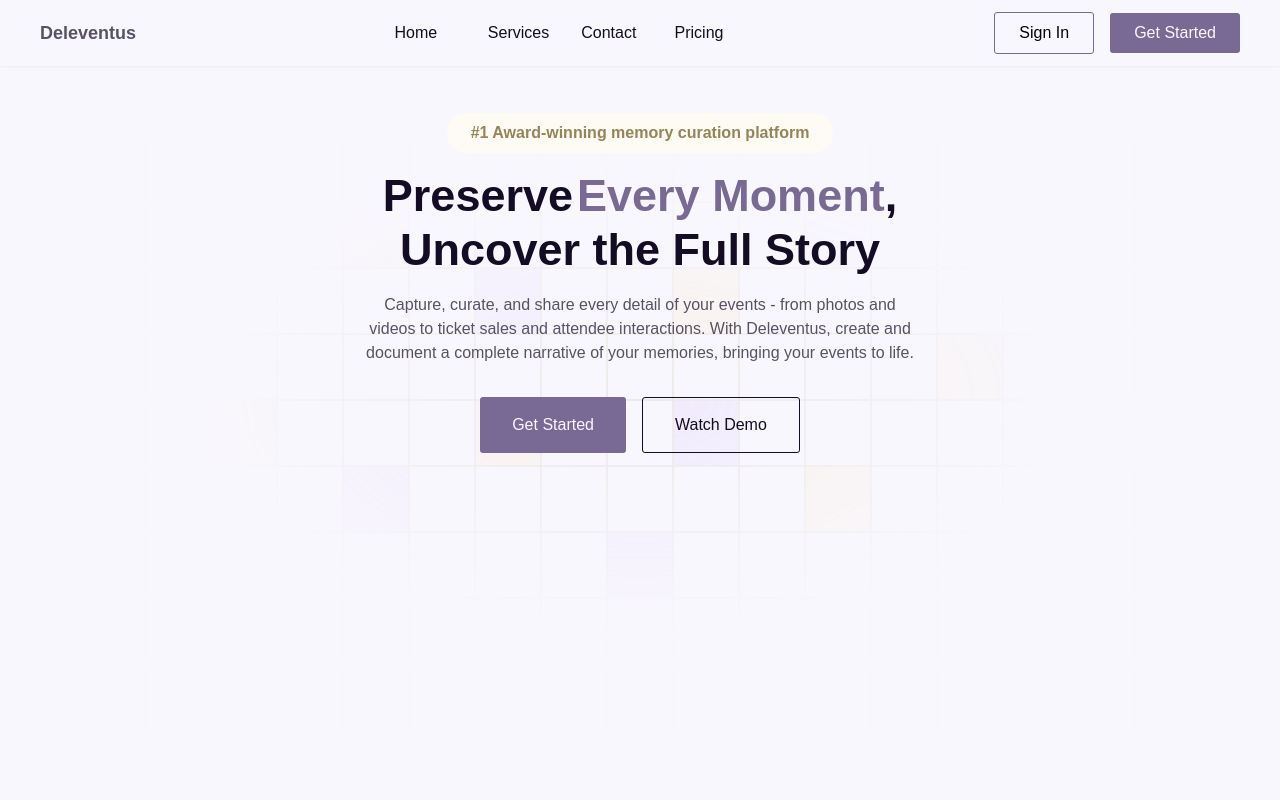
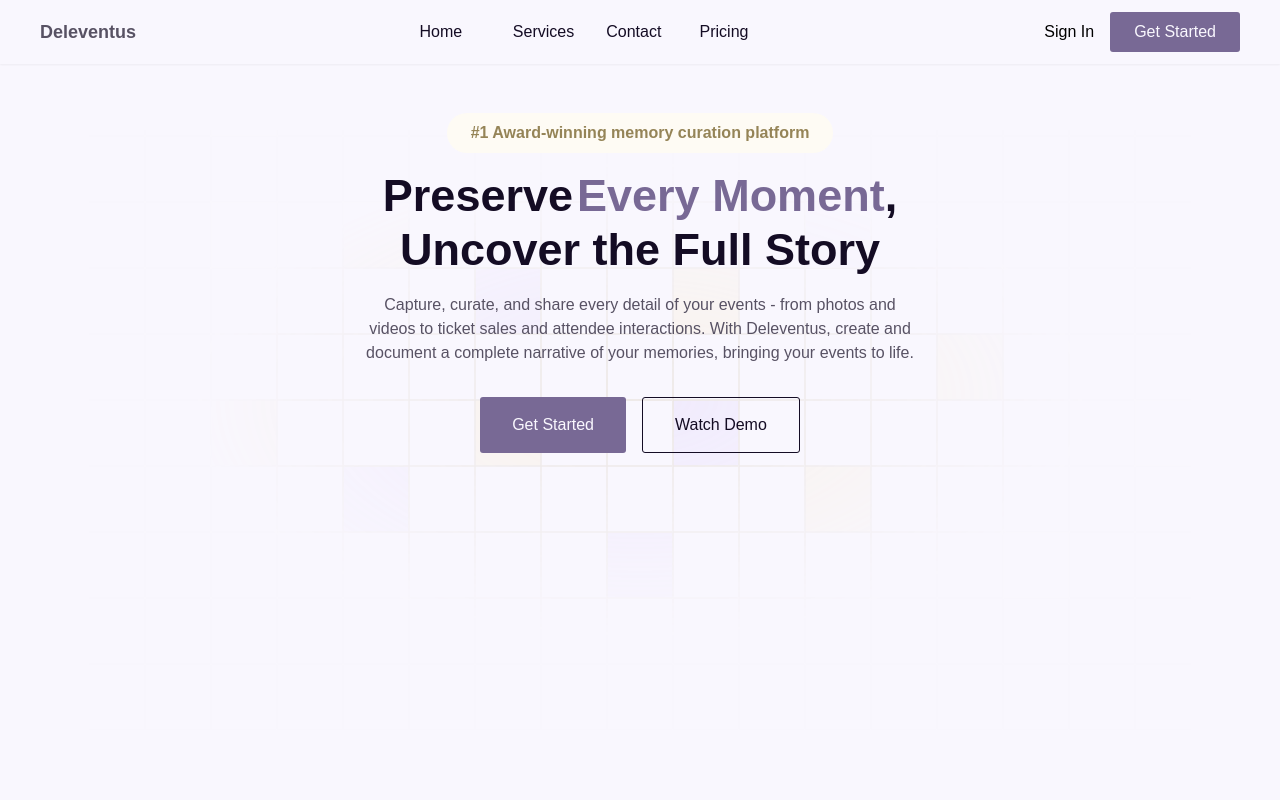
Before and after one commit to firerum/deleventus-frontend, a Next.js app: page / in a window 1280 px wide. Shown: the top 800 px of the page. Built offline with nearby package versions, Linux system fonts and the light colour scheme; a web font is replaced by a local one.

Commit message:
experimenting with framer motion

```diff
--- a/package.json
+++ b/package.json
@@ -10,6 +10,7 @@
     },
     "dependencies": {
         "autoprefixer": "10.4.14",
+        "framer-motion": "^10.12.21",
         "next": "^13.4.9",
         "next-auth": "^4.22.1",
         "postcss": "8.4.23",
--- a/src/layouts/Nav.jsx
+++ b/src/layouts/Nav.jsx
@@ -58,11 +58,9 @@ const Nav = () => {
             {/* <select name="" id="">
                 <option value=""></option>
             </select> */}
+
             <div className="ml-auto flex items-center gap-4 font-medium ">
-                <Link
-                    href="/signin"
-                    className="py-2 px-6 rounded-default border-1 border-btn-color"
-                >
+                <Link href="/signin" className="py-2">
                     Sign In
                 </Link>
                 <Link
--- /dev/null
+++ b/src/sections/landing-page/Animation/HomeAnimation.jsx
@@ -0,0 +1,49 @@
+import React from 'react';
+import { useState, useEffect, useRef } from 'react';
+import {
+    motion,
+    useScroll,
+    useTransform,
+    useInView,
+    useAnimation,
+    useIsPresent,
+} from 'framer-motion';
+
+export const HomeAnimation = ({ children }) => {
+    const targetRef = useRef(null);
+    /* Framer motion initialization */
+    const isInView = useInView(targetRef);
+    const { scrollYProgress } = useScroll({
+        target: targetRef,
+        offset: ['start end', 'end start'],
+    });
+
+    const switchAnimation = useAnimation();
+    const slideControl = useAnimation();
+    const opacity = useTransform(scrollYProgress, [0, 0.5], [1, 0]);
+
+    useEffect(() => {
+        if (useInView) {
+            switchAnimation.start('visible');
+            slideControl.start('visible');
+        }
+    }, [useInView]);
+
+    return (
+        <motion.div
+            ref={targetRef}
+            variants={{
+                hidden: { opacity: 0, y: 75 },
+                visible: { opacity: 1, y: 0 },
+            }}
+            initial="hidden"
+            animate={switchAnimation}
+            transition={{
+                duration: 0.5,
+                delay: 0.25,
+            }}
+        >
+            {children}
+        </motion.div>
+    );
+};
--- a/src/sections/landing-page/Home.jsx
+++ b/src/sections/landing-page/Home.jsx
@@ -13,6 +13,7 @@ import { FirstProcess } from './getting-started/FirstProcess';
 import { SecondProcess } from './getting-started/SecondProcess';
 import { ThirdProcess } from './getting-started/ThirdProcess';
 import { FourthProcess } from './getting-started/FourthProcess';
+import { Banner, HomeAnimation } from './Animation/HomeAnimation';
 
 const processCard = [
     {
@@ -46,9 +47,11 @@ const processCard = [
 ];
 
 export default function Home() {
+    /* count to change get started step on button click */
     const [count, setCount] = useState(0);
 
     return (
+        <HomeAnimation>
             <div className="px-6 md:text-center md:px-16">
                 <section className="banner bg-pry-purple text-center xl:h-screen pt-24 px-6 md:px-16 -mx-6 md:-mx-16 ">
                     <div>
@@ -64,11 +67,11 @@ export default function Home() {
                             , <br /> Uncover the Full Story
                         </h1>
                         <p className="my-4 max-w-3xl mx-auto">
-                        Capture, curate, and share every detail of your events -
-                        from photos and videos to ticket sales and attendee
-                        interactions. With Deleventus, create and document a
-                        complete narrative of your memories, bringing your
-                        events to life.
+                            Capture, curate, and share every detail of your
+                            events - from photos and videos to ticket sales and
+                            attendee interactions. With Deleventus, create and
+                            document a complete narrative of your memories,
+                            bringing your events to life.
                         </p>
                     </div>
                     <div className="flex flex-col justify-center md:flex-row gap-4 mt-8">
@@ -88,9 +91,9 @@ export default function Home() {
                         </h2>
                         <p>
                             Getting started is a breeze - sign up for free and
-                        embark on your event planning venture. Start your event
-                        planning journey with ease and unlock the potential of
-                        our platform.
+                            embark on your event planning venture. Start your
+                            event planning journey with ease and unlock the
+                            potential of our platform.
                         </p>
                     </div>
                     <div className="pointer-events-none">
@@ -104,7 +107,7 @@ export default function Home() {
                             <FourthProcess />
                         </CreateAccountCarousel>
                     </div>
-                <div className="grid grid-cols-2 gap-4 py-8 xxl:grid-cols-4">
+                    <div className="grid grid-cols-2 gap-4 py-8 xl:grid-cols-3 xxl:grid-cols-4">
                         {processCard.map((pc, index) => (
                             <CreateAccountCard
                                 key={pc.id}
@@ -121,11 +124,12 @@ export default function Home() {
                     <div className="xxl:grid grid-cols-2 xxl:text-left mb-16">
                         <h2>Featured Events</h2>
                         <p className="text-pry-text-color-2">
-                        Explore a curated collection of remarkable gatherings,
-                        conferences, parties, fundraisers, and more. Whether
-                        you're looking for networking opportunities,
-                        entertainment, or a chance to support a worthy cause,
-                        our featured events offer something for everyone.
+                            Explore a curated collection of remarkable
+                            gatherings, conferences, parties, fundraisers, and
+                            more. Whether you're looking for networking
+                            opportunities, entertainment, or a chance to support
+                            a worthy cause, our featured events offer something
+                            for everyone.
                         </p>
                     </div>
                     <div className="">
@@ -148,8 +152,8 @@ export default function Home() {
                         <h2>What Our Clients Say</h2>
                         <p>
                             We take pride in providing a seamless event planning
-                        experience for our clients. Don't just take our word for
-                        it—see what our clients have to say about their
+                            experience for our clients. Don't just take our word
+                            for it—see what our clients have to say about their
                             experiences with Deleventus.
                         </p>
                     </div>
@@ -172,10 +176,10 @@ export default function Home() {
                         <h2>Frequently Asked Questions</h2>
                         <p>
                             Welcome to our FAQ section where we address common
-                        queries about Deleventus. Find answers to your questions
-                        below, and if you don't see what you're looking for,
-                        feel free to reach out to our support team for further
-                        assistance.
+                            queries about Deleventus. Find answers to your
+                            questions below, and if you don't see what you're
+                            looking for, feel free to reach out to our support
+                            team for further assistance.
                         </p>
                     </div>
                     <div>
@@ -196,10 +200,10 @@ export default function Home() {
                         </h2>
                         <p className="text-sm text-contact-text-color font-light md:text-base md:w-3/4 md:mx-auto">
                             Join Deleventus today to curate unforgettable event
-                        memories. Capture and share photos/videos, manage ticket
-                        sales, engage with attendees, and preserve valuable
-                        remarks. Say goodbye to scattered albums and fragmented
-                        documentation.
+                            memories. Capture and share photos/videos, manage
+                            ticket sales, engage with attendees, and preserve
+                            valuable remarks. Say goodbye to scattered albums
+                            and fragmented documentation.
                         </p>
                         <div className="mt-8">
                             <Link
@@ -212,5 +216,6 @@ export default function Home() {
                     </div>
                 </section>
             </div>
+        </HomeAnimation>
     );
 }
```
Also changed, not shown: 1 other file (tests, documents, lock files or other folders). Lines whose indentation alone changed are shown as unchanged.
